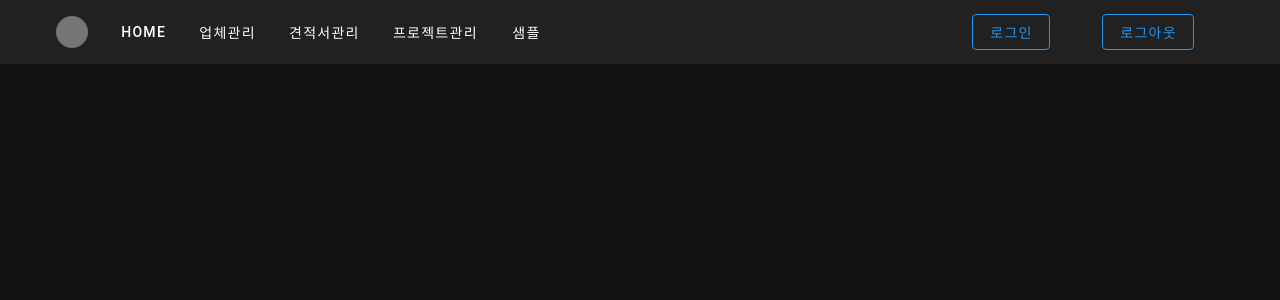
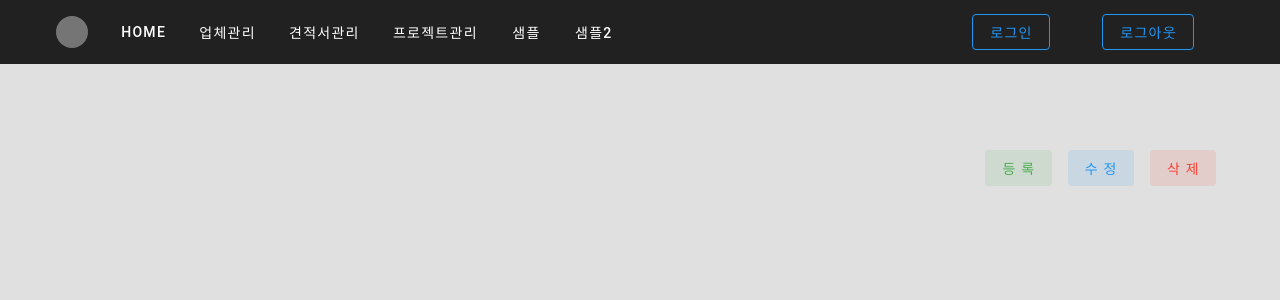
Before and after one commit to mtSungju/HLOT_FE, a Vue app: page /sample/sampleList2 in a window 1280 px wide. Shown: the top 300 px of the page. Built offline with nearby package versions, Linux system fonts and the light colour scheme.

Commit message:
최성주_샘플2

```diff
--- a/src/components/common/Header.vue
+++ b/src/components/common/Header.vue
@@ -47,6 +47,7 @@ export default {
         { name: '견적서관리',   path: '/estimate/estimateList' },
         { name: '프로젝트관리',  path: '/project/projectList' },
         { name: '샘플',         path: '/sample/sampleList' },
+        { name: '샘플2',         path: '/sample/sampleList2' },
       ]
 
     }
--- a/src/router/index.js
+++ b/src/router/index.js
@@ -23,6 +23,10 @@ export default createRouter({
     {
       path: '/sample/sampleList',
       component: () => import('@/views/sample/SampleList.vue')
+    },
+    {
+      path: '/sample/sampleList2',
+      component: () => import('@/views/sample/SampleList2.vue')
     }
   ],
 })
--- /dev/null
+++ b/src/views/sample/SampleList2.vue
@@ -0,0 +1,39 @@
+<template>
+  <v-main class="bg-grey-lighten-2">
+    <!-- <h1>{{date}}</h1> -->
+    <v-container>
+      <v-row style="margin-top: 50px;">
+        <v-col>
+          <div class="d-flex flex-row-reverse mb-6">
+            <v-btn class="ma-2" color="red" variant="tonal">
+              삭 제
+            </v-btn>
+            <v-btn class="ma-2" color="blue" variant="tonal">
+              수 정
+            </v-btn>
+            <v-btn class="ma-2" color="green" variant="tonal" @click="popUp()">
+              등 록
+            </v-btn>
+          </div>
+        </v-col>
+      </v-row>
+    </v-container>
+  </v-main>
+</template>
+
+<script>
+export default {
+  name: "SampleList2",
+  data() {
+    return {
+      "date" : new Date(),
+    }
+  },
+  methods : {
+    popUp(){
+      alert("sss");
+      this.$router.push("/common/Popup");
+    }
+  },
+}
+</script>
```
